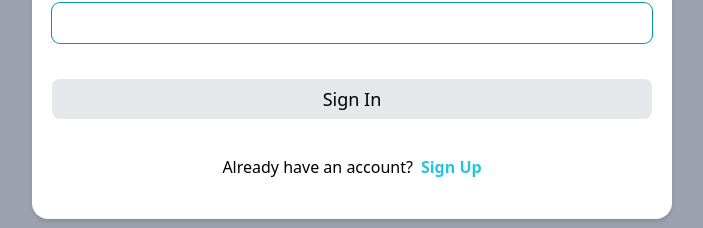
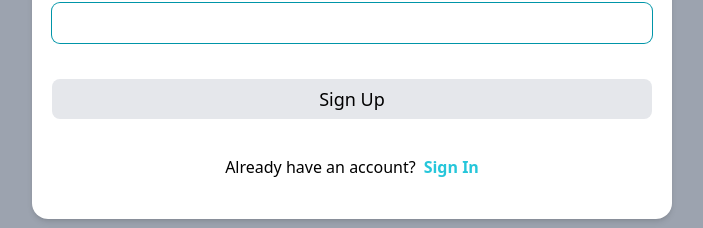
Before and after one commit to andyphl/auth-client, a React (Create React App) app: page /signUp in a window 1280 px wide. Shown: the part 545-773 px from the top of the page, without its empty margins (288-991 px from the left). Built offline with nearby package versions, Linux system fonts and the light colour scheme.

Commit message:
Fix typo

```diff
--- a/src/pages/SignUp.jsx
+++ b/src/pages/SignUp.jsx
@@ -144,7 +144,7 @@ export const SignUp = () => {
           }
           className="text-lg mt-5 transition-base"
         >
-          Sign In
+          Sign Up
         </Button>
       </form>
       <p className="text-center">
@@ -153,7 +153,7 @@ export const SignUp = () => {
           to="/signin"
           className="text-primary-base font-bold ml-2 hover:text-secondary-dark transition-base"
         >
-          Sign Up
+          Sign In
         </Link>
       </p>
     </AuthLayout>
```
